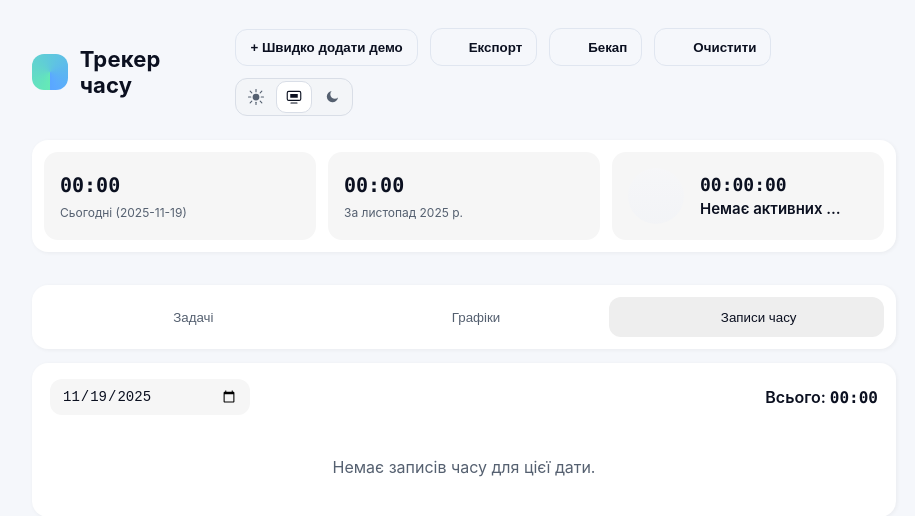
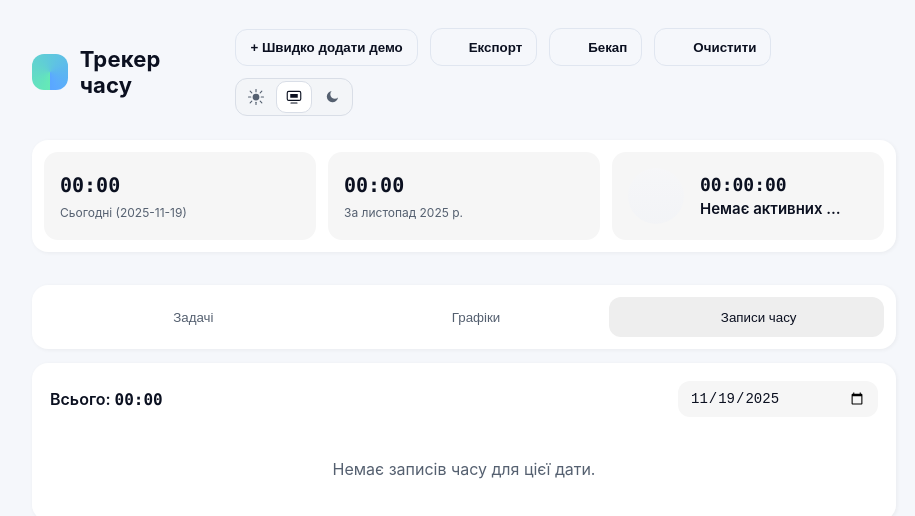
Before and after one commit to eightalex/time-tracker, a Vue app: page / in a window 1280 px wide. Both pictures are taken after a click on the button "Записи часу". Shown: the top 516 px of the page, without its empty margins (176-1091 px from the left). Built offline with nearby package versions, Linux system fonts and the light colour scheme; some icons are missing.

Commit message:
feat: changed position in toolbar

```diff
--- a/src/components/TimeEntries.vue
+++ b/src/components/TimeEntries.vue
@@ -1,12 +1,12 @@
 <template>
   <div class="time-entries card">
     <div class="time-entries__toolbar">
+      <div class="time-entries__total">
+        Всього: <span class="mono">{{ formatMs(totalMs) }}</span>
+      </div>
       <label class="time-entries__date">
         <input type="date" v-model="modelDate" />
       </label>
-      <div class="time-entries__total">
-        Всього: <span class="mono">{{ formatMs(totalMs) }}</span>
-      </div>
     </div>
 
     <div v-if="entries.length" class="time-entries__list">
@@ -200,7 +200,7 @@ watch(
 </script>
 
 <style scoped>
-.time-entries{padding:16px 18px;display:flex;flex-direction:column;gap:18px;}
+.time-entries{padding:18px;display:flex;flex-direction:column;gap:18px;}
 .time-entries__toolbar{display:flex;flex-wrap:wrap;gap:16px;align-items:center;justify-content:space-between;}
 .time-entries__date{display:flex;flex-direction:column;gap:4px;font-size:13px;color:var(--sub);}
 .time-entries__date input{min-width:200px;}
```
